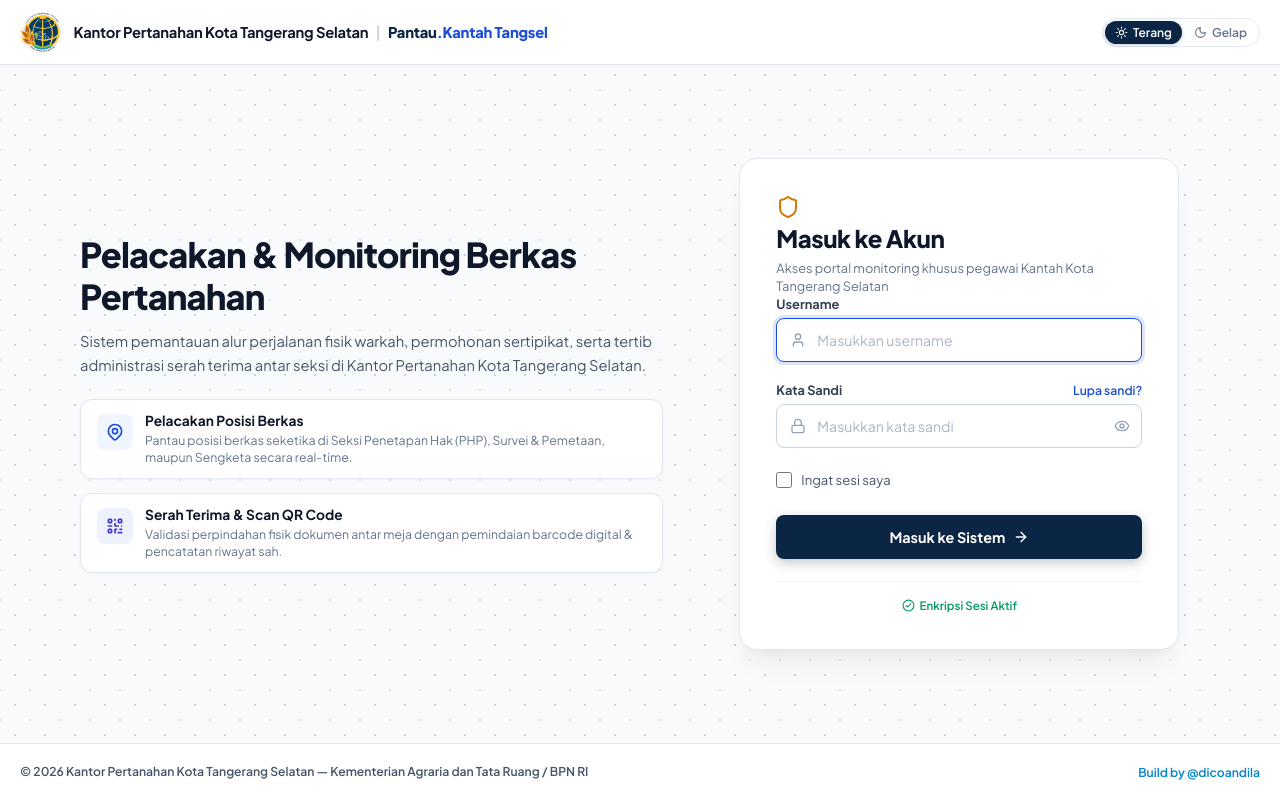
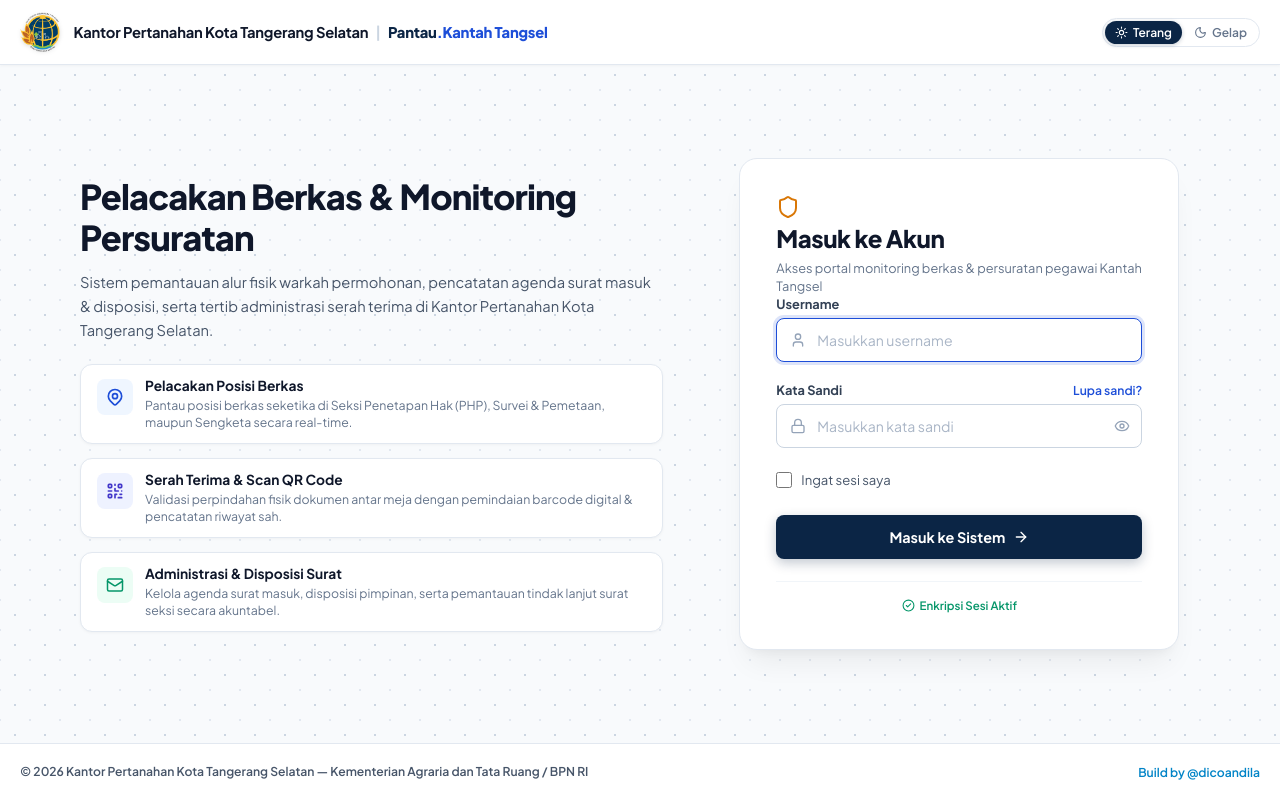
Before and after one commit to dicoandilasuhanda/pantau-kantah-tangsel, a React (Vite) app in the folder frontend/: page /login in a window 1280 px wide. Built offline with nearby package versions, Linux system fonts and the light colour scheme.

Commit message:
feat(login): incorporate correspondence and mail administration into hero title and feature list

```diff
--- a/frontend/src/pages/Login.jsx
+++ b/frontend/src/pages/Login.jsx
@@ -1,6 +1,6 @@
 import { useState, useEffect } from 'react';
 import { useNavigate } from 'react-router-dom';
-import { Sun, Moon, Shield, User, Lock, Eye, EyeOff, ArrowRight, CheckCircle2, AlertCircle, HelpCircle, X } from 'lucide-react';
+import { Sun, Moon, Shield, User, Lock, Eye, EyeOff, ArrowRight, CheckCircle2, AlertCircle, HelpCircle, X, Mail } from 'lucide-react';
 
 // Helper Cookie
 function setCookie(name, value, days) {
@@ -217,10 +217,10 @@ export default function Login() {
           <section className="bpn-hero-section">
             <div className="bpn-headline-block">
               <h1 className="bpn-main-title">
-                Pelacakan &amp; Monitoring Berkas Pertanahan
+                Pelacakan Berkas &amp; Monitoring Persuratan
               </h1>
               <p className="bpn-main-desc">
-                Sistem pemantauan alur perjalanan fisik warkah, permohonan sertipikat, serta tertib administrasi serah terima antar seksi di Kantor Pertanahan Kota Tangerang Selatan.
+                Sistem pemantauan alur fisik warkah permohonan, pencatatan agenda surat masuk &amp; disposisi, serta tertib administrasi serah terima di Kantor Pertanahan Kota Tangerang Selatan.
               </p>
             </div>
 
@@ -250,6 +250,16 @@ export default function Login() {
                   <p className="bpn-feat-desc">Validasi perpindahan fisik dokumen antar meja dengan pemindaian barcode digital &amp; pencatatan riwayat sah.</p>
                 </div>
               </div>
+
+              <div className="bpn-feat-item">
+                <div className="bpn-feat-icon bpn-icon-emerald">
+                  <Mail size={18} />
+                </div>
+                <div>
+                  <h2 className="bpn-feat-title">Administrasi &amp; Disposisi Surat</h2>
+                  <p className="bpn-feat-desc">Kelola agenda surat masuk, disposisi pimpinan, serta pemantauan tindak lanjut surat seksi secara akuntabel.</p>
+                </div>
+              </div>
             </div>
           </section>
 
@@ -262,7 +272,7 @@ export default function Login() {
                 </div>
                 <h2 className="bpn-card-title">Masuk ke Akun</h2>
                 <p className="bpn-card-subtitle">
-                  Akses portal monitoring khusus pegawai Kantah Kota Tangerang Selatan
+                  Akses portal monitoring berkas &amp; persuratan pegawai Kantah Tangsel
                 </p>
               </div>
 
@@ -907,6 +917,14 @@ export default function Login() {
           background: rgba(99, 102, 241, 0.15);
           color: #818CF8;
         }
+        .bpn-icon-emerald {
+          background: #ECFDF5;
+          color: #059669;
+        }
+        .bpn-theme-dark .bpn-icon-emerald {
+          background: rgba(16, 185, 129, 0.15);
+          color: #34D399;
+        }
 
         .bpn-feat-title {
           font-size: 0.86rem;
```
